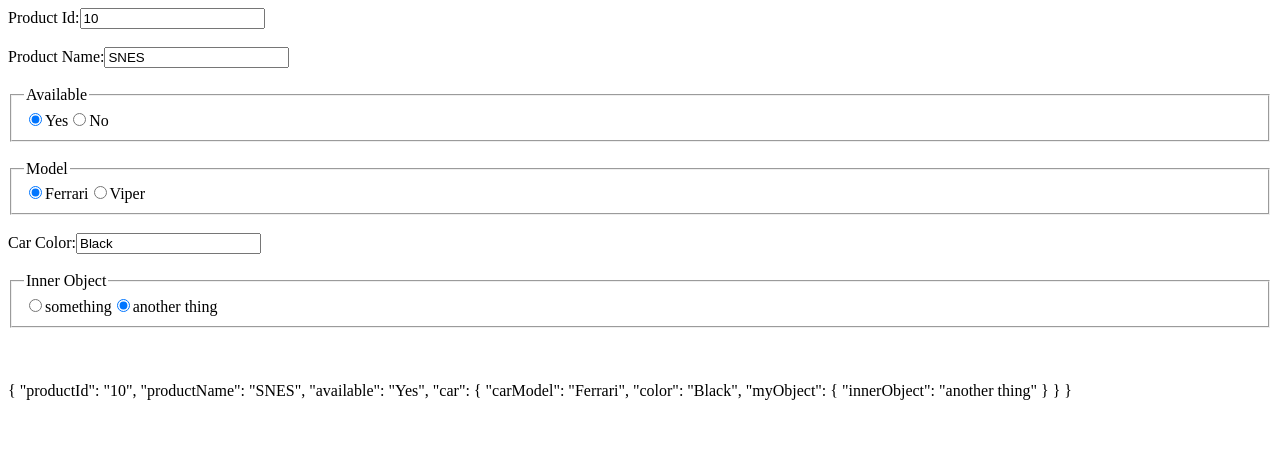
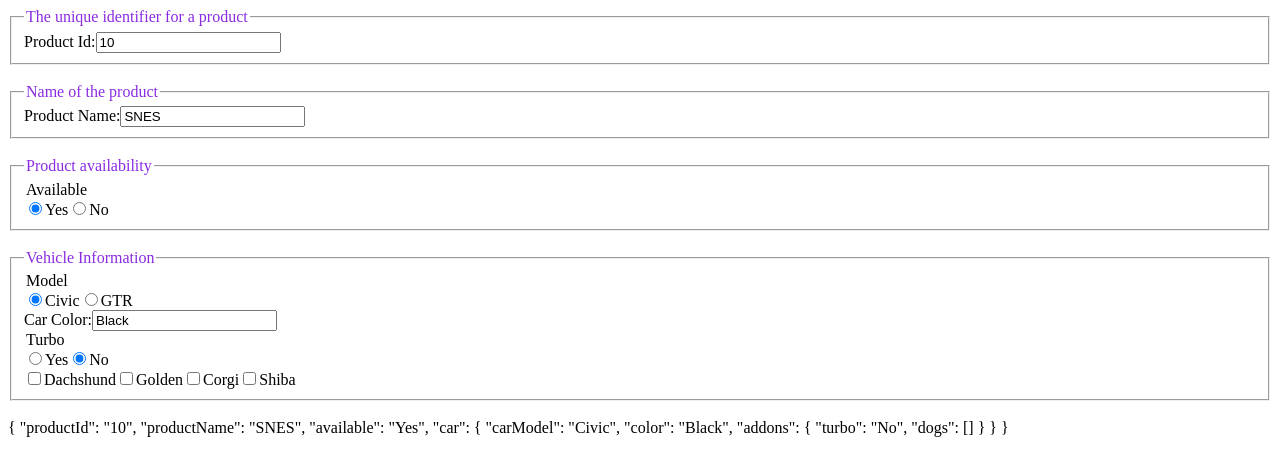
Before and after one commit to sudoris/form-generator-v2, a Vue app: page /#/ in a window 1280 px wide. Shown: the top 476 px of the page. Built offline with nearby package versions, Linux system fonts and the light colour scheme.

Commit message:
added checklist

```diff
--- a/src/components/Section.vue
+++ b/src/components/Section.vue
@@ -1,29 +1,18 @@
 <template>
   <div>
     <div v-for="(field, key) in sectionSchema.properties" :key="key">
-      <!-- <div v-if="field.type != 'object'"> -->
-        <component :is="getComponentName(field.type)" v-bind:fieldParams="field" v-model="sectionData" ></component>
-      <!-- </div>                    -->
-      <!-- <div v-else-if="field.type === 'object'">
-        {{ initEmptyObject(field.fieldName) }}
-        <div v-for="(nestedField, key) in field.properties" :key="key">
-          <component :is="getComponentName(nestedField.type)" v-bind:fieldParams="nestedField" v-model="sectionData[field.fieldName]" ></component>
-        </div>
-      </div> -->
-      <!-- <div v-if="field.properties">
-        <p>FOUND NESTING</p>
-        <p>{{ field.fieldName }}</p>
-        <div v-for="(nestedField, key) in field.properties" :key="key">
-          <component :is="getComponentName(nestedField.type)" v-bind:fieldParams="nestedField" v-model="sectionData[key]" ></component>
-      </div>
-      <br>
-      </div>            -->
+
+        <fieldset>
+          <!-- <div class="field-title"></div> -->
+          <legend class="field-title">{{ field.description}}</legend>
+          <component :is="getComponentName(field.type)" v-bind:fieldParams="field" v-model="sectionData" ></component>
+
+        </fieldset>
+
       <br>
     </div>
 
-    <!-- <input type="text" v-model="garbageData.test">
 
-    {{  }} -->
     {{ sectionData }}
   </div>
 </template>
@@ -31,6 +20,7 @@
 <script>
 import TextInput from "./input_components/TextInput"
 import RadioInput from "./input_components/RadioInput"
+import CheckList from "./input_components/CheckList"
 import ObjectComponent from "./utility_components/ObjectComponent"
 
 export default {
@@ -38,7 +28,8 @@ export default {
   components: {
     TextInput,
     RadioInput,
-    ObjectComponent
+    ObjectComponent,
+    CheckList
   },
   methods: {
     getComponentName(type) {
@@ -50,6 +41,9 @@ export default {
       }
       else if (type === 'object') {
         return 'ObjectComponent'
+      }
+      else if (type === 'checklist') {
+        return 'CheckList'
       }
     },
     initEmptyObject(objectKey) {
@@ -73,10 +67,10 @@ export default {
         productName: "SNES",
         available: "Yes",
         car: {
-          carModel: "Ferrari",
+          carModel: "Civic",
           color: "Black",
-          myObject: {
-            innerObject: "another thing"
+          addons: {
+            turbo: "No"
           }
         }
       },
@@ -111,16 +105,16 @@ export default {
             values: ['Yes', 'No'],
           },
           car: {
-            description: "blah",
+            description: "Vehicle Information",
             type: 'object',
             fieldName: "car",
             properties: {
               carModel: {
-                description: "Model of car",
+                description: "model of car",
                 type: "radio",
                 fieldName: "carModel",
                 label: "Model",
-                values: ['Ferrari', 'Viper'],
+                values: ['Civic', 'GTR'],
               },
               color: {
                 description: "color of car",
@@ -128,21 +122,36 @@ export default {
                 fieldName: "color",
                 label: "Car Color"
               },
-              myObject: {
+              addons: {
                 type: 'object',
-                fieldName: 'myObject',
+                fieldName: 'addons',
                 properties: {
-                  innerObject: {
-                     description: "Model of car",
+                  turbo: {
+                     description: "turbo",
                      type: "radio",
-                     fieldName: "innerObject",
-                     label: "Inner Object",
-                     values: ['something', 'another thing'],
+                     fieldName: "turbo",
+                     label: "Turbo",
+                     values: ['Yes', 'No']
+                  },
+                  dogs: {
+                    description: "man's best friend",
+                    type: "checklist",
+                    fieldName: "dogs",
+                    label: "Dogs you like",
+                    values: ['Dachshund', 'Golden', 'Corgi', 'Shiba']
                   }
                 }
               }
             }
           }
+          // dogs: {
+          //   description: "man's best friend",
+          //   type: "checklist",
+          //   fieldName: "dogs",
+          //   label: "Dogs you like",
+          //   values: ['Dachshund', 'Golden', 'Corgi', 'Shiba']
+          // }
+
         },
         required: [ "productId" ]
       }
@@ -152,5 +161,8 @@ export default {
 </script>
 
 <style>
+.field-title {
+  color: blueviolet;
+}
 
 </style>
--- /dev/null
+++ b/src/components/input_components/CheckList.vue
@@ -0,0 +1,50 @@
+<template>
+    <div>
+
+        <!-- <fieldset>      -->
+          <!-- might need to ensure that id is unique later, perhaps combine value with other attribute  -->
+          <input type="checkbox" :id="fieldParams.values[0]" :value="fieldParams.values[0]" v-model="value[fieldParams.fieldName]">
+          <label :for="fieldParams.values[0]">{{ fieldParams.values[0] }}</label>
+          <input type="checkbox" :id="fieldParams.values[1]" :value="fieldParams.values[1]" v-model="value[fieldParams.fieldName]">
+          <label :for="fieldParams.values[1]">{{ fieldParams.values[1] }}</label>
+          <input type="checkbox" :id="fieldParams.values[2]" :value="fieldParams.values[2]" v-model="value[fieldParams.fieldName]">
+          <label :for="fieldParams.values[2]">{{ fieldParams.values[2] }}</label>
+          <input type="checkbox" :id="fieldParams.values[3]" :value="fieldParams.values[3]" v-model="value[fieldParams.fieldName]">
+          <label :for="fieldParams.values[3]">{{ fieldParams.values[3] }}</label>
+          <br>
+
+        <!-- </fieldset>             -->
+
+    </div>
+</template>
+
+<script>
+// Imports
+
+export default {
+    components: {
+
+    },
+    props: ['fieldParams', 'value'],
+    data () {
+        return {
+          currentFieldName: this.fieldParams.fieldName
+        }
+    },
+    created: function() {
+       if (!(this.currentFieldName in this.value)) {
+          // this.value[this.currentFieldName] = {}
+          // this.$emit('input', this.value)
+          this.$set(this.value, this.currentFieldName, []);
+          //this.value["keyOnCreate"] = {};
+          this.$emit("input", this.value);
+        }
+    }
+
+
+}
+</script>
+
+<style>
+
+</style>
--- a/src/components/input_components/RadioInput.vue
+++ b/src/components/input_components/RadioInput.vue
@@ -1,7 +1,7 @@
 <template>
     <div>
 
-        <fieldset>
+        <!-- <fieldset>             -->
           <legend>{{ fieldParams.label }}</legend>
           <!-- use for loop to dynamically render necessary radio inputs -->
           <input type="radio" :id="fieldParams.values[0]" :value="fieldParams.values[0]" v-model="value[fieldParams.fieldName]">
@@ -11,8 +11,9 @@
           <label :for="fieldParams.values[1]">{{ fieldParams.values[1] }}</label>
 
 
-          <br>
-        </fieldset>
+
+        <!-- </fieldset>     -->
+
     </div>
 </template>
 
--- a/src/components/utility_components/ObjectComponent.vue
+++ b/src/components/utility_components/ObjectComponent.vue
@@ -2,7 +2,7 @@
   <div>
 
     <div v-for="(field, key) in fieldParams.properties" :key="key">
-
+      <!-- <div v-if="getComponentName(field.type) === 'ObjectComponent'"></div>            -->
       <component
         :is="getComponentName(field.type)"
         v-bind:fieldParams="field"
@@ -14,7 +14,7 @@
 
 
 
-      <br>
+
     </div>
 
 
@@ -24,6 +24,7 @@
 <script>
 import TextInput from "../input_components/TextInput"
 import RadioInput from "../input_components/RadioInput"
+import CheckList from "../input_components/CheckList"
 import ObjectComponent from "./ObjectComponent"
 
 export default {
@@ -31,15 +32,10 @@ export default {
   components: {
     TextInput,
     RadioInput,
-    ObjectComponent
+    ObjectComponent,
+    CheckList
   },
     methods: {
-      changeVal() {
-        this.value[this.currentFieldName] = {
-          test1: "value1",
-          test2: "value2"
-        }
-      },
       getComponentName(type) {
         if (type === 'string') {
           return 'TextInput'
@@ -50,13 +46,10 @@ export default {
         else if (type === 'object') {
           return 'ObjectComponent'
         }
+        else if (type === 'checklist') {
+          return 'CheckList'
+        }
       }
-      // initObject() {
-      //   if (!(this.currentFieldName in this.value)) {
-      //     this.value[this.currentFieldName] = {}
-
-      //   }
-      // }
     },
     computed: {
 
```
Also changed, not shown: src/components/input_components/Checkbox.vue (added), src/components/input_components/NumberInput.vue (added), src/components/input_components/SelectDate.vue (added), src/components/input_components/SelectList.vue (added), 1 other file (tests, documents, lock files or other folders).
